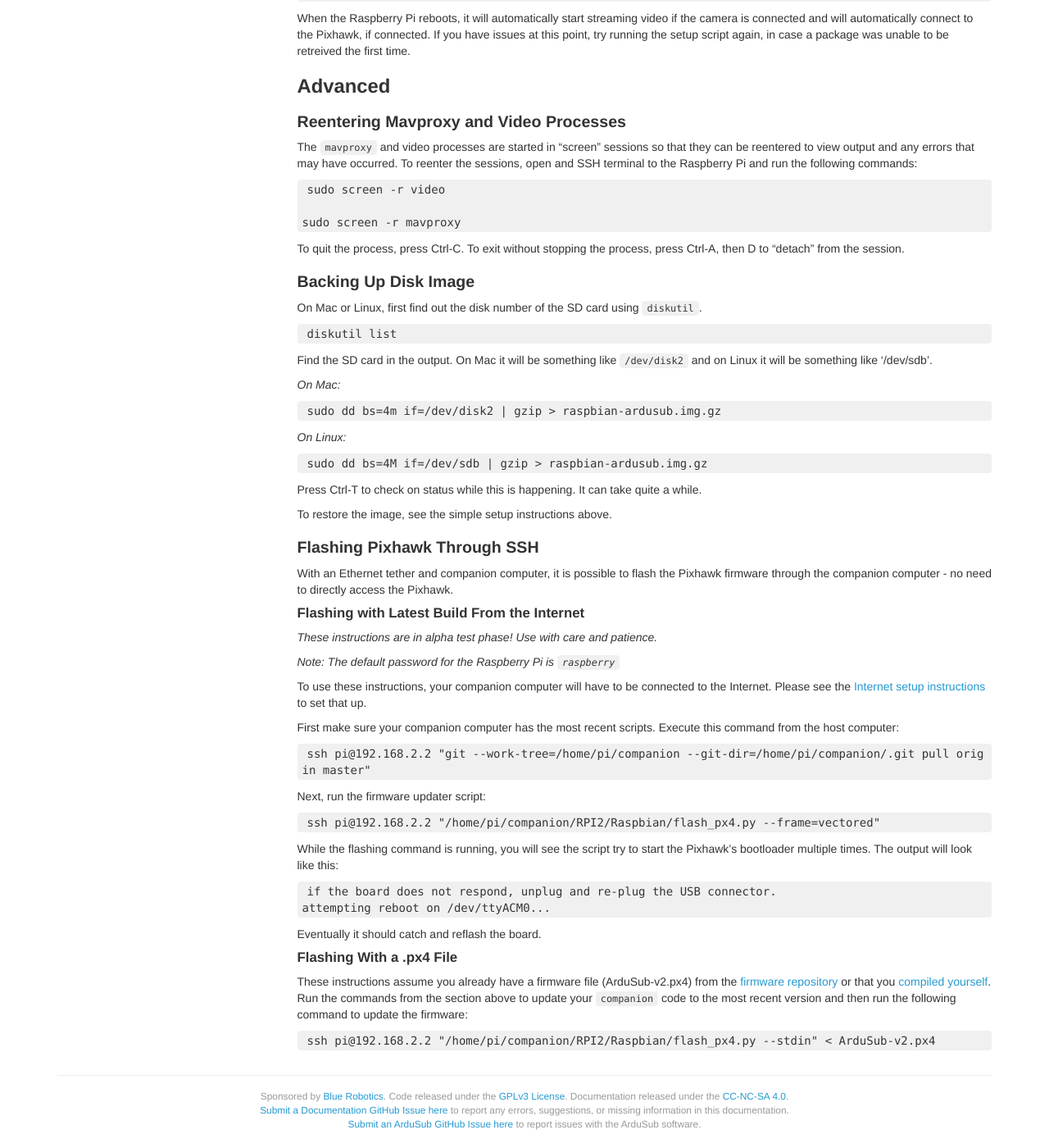
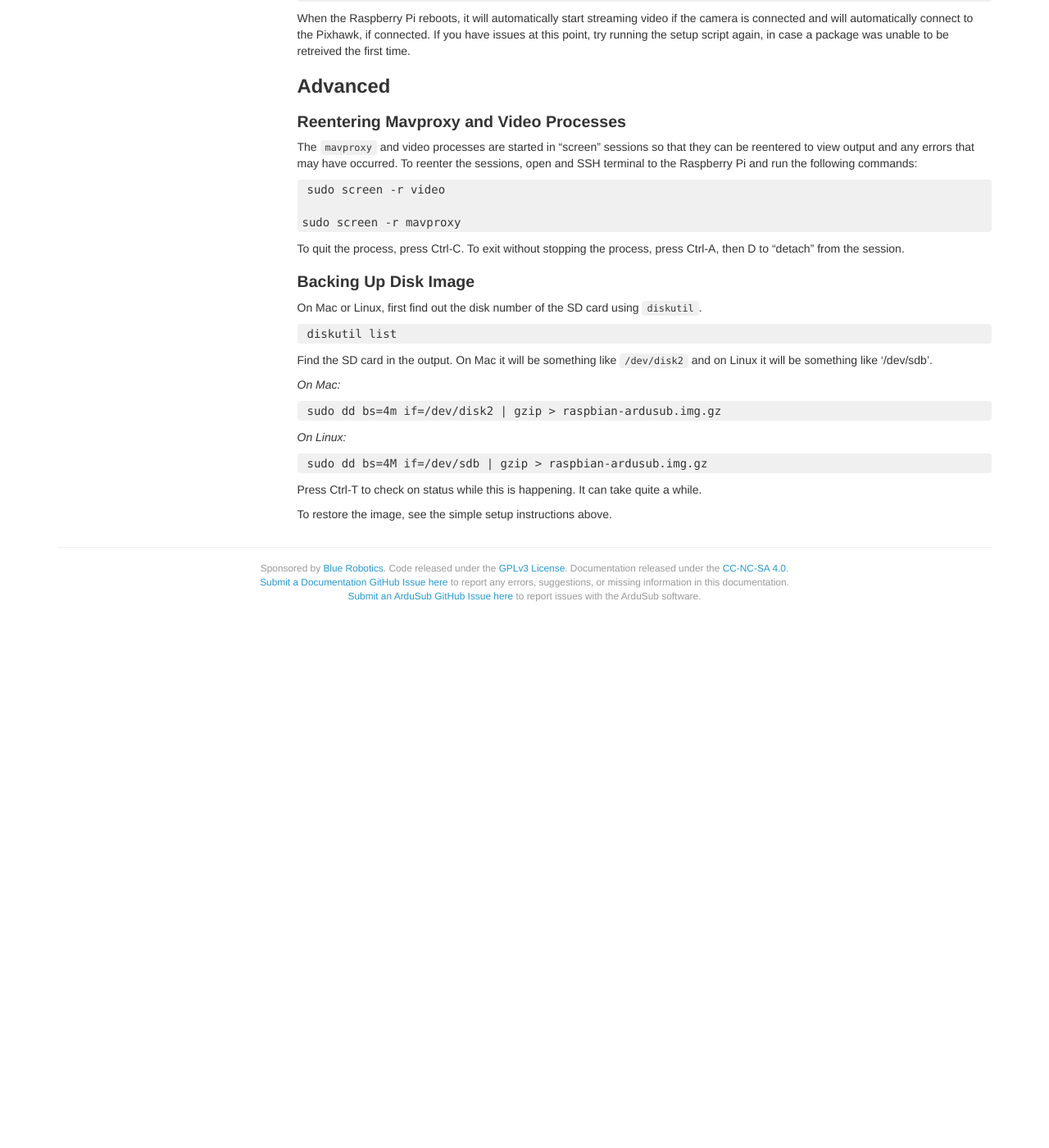
Before and after one commit to bluerobotics/retired-ardusub-docs, a Jekyll site: the page built from pages/raspberry-pi-setup.md, in a window 1280 px wide and 1400 px high, scrolled down 2461 px. Shown: the whole window at 82% size. Built offline with Jekyll 4.4.1, drawn with Linux system fonts in a browser that asks for light colours; nearby versions of some CDN libraries; some web fonts are replaced; comment, search, counter and statistics services are not loaded; after the commit the page ends 3217 px from its top, so only the background shows below that.

Commit message:
Remove stale instructions about tether firmware flashing

```diff
--- a/pages/raspberry-pi-setup.md
+++ b/pages/raspberry-pi-setup.md
@@ -165,36 +165,3 @@ Find the SD card in the output. On Mac it will be something like `/dev/disk2` an
 Press Ctrl-T to check on status while this is happening. It can take quite a while.
 
 To restore the image, see the simple setup instructions above.
-
-### Flashing Pixhawk Through SSH
-
-With an Ethernet tether and companion computer, it is possible to flash the Pixhawk firmware through the companion computer - no need to directly access the Pixhawk.
-
-#### Flashing with Latest Build From the Internet
-
-*These instructions are in alpha test phase! Use with care and patience.*
-
-*Note: The default password for the Raspberry Pi is `raspberry`*
-
-To use these instructions, your companion computer will have to be connected to the Internet. Please see the [Internet setup instructions](/raspi-setup/#connect-to-the-internet) to set that up.
-
-First make sure your companion computer has the most recent scripts. Execute this command from the host computer:
-
-	ssh pi@192.168.2.2 "git --work-tree=/home/pi/companion --git-dir=/home/pi/companion/.git pull origin master"
-
-Next, run the firmware updater script:
-
-	ssh pi@192.168.2.2 "/home/pi/companion/RPI2/Raspbian/flash_px4.py --frame=vectored"
-
-While the flashing command is running, you will see the script try to start the Pixhawk's bootloader multiple times. The output will look like this:
-
-	if the board does not respond, unplug and re-plug the USB connector.
-	attempting reboot on /dev/ttyACM0...
-
-Eventually it should catch and reflash the board.
-
-#### Flashing With a .px4 File
-
-These instructions assume you already have a firmware file (ArduSub-v2.px4) from the [firmware repository](http://firmware.ardusub.com/Sub/stable/v3.4/) or that you [compiled yourself](/developers/). Run the commands from the section above to update your `companion` code to the most recent version and then run the following command to update the firmware:
-
-	ssh pi@192.168.2.2 "/home/pi/companion/RPI2/Raspbian/flash_px4.py --stdin" < ArduSub-v2.px4
```
